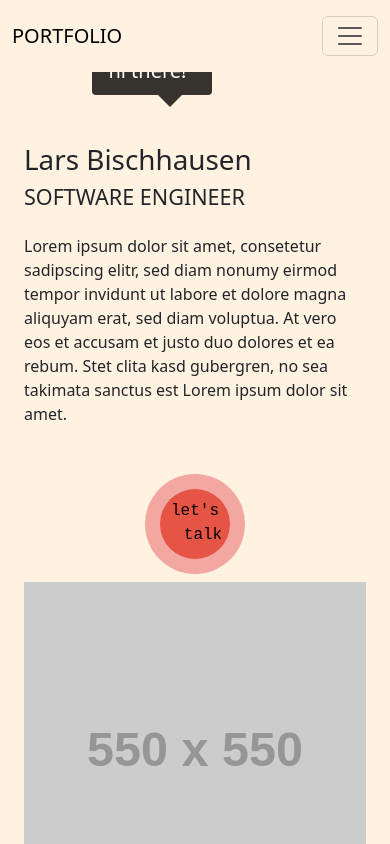
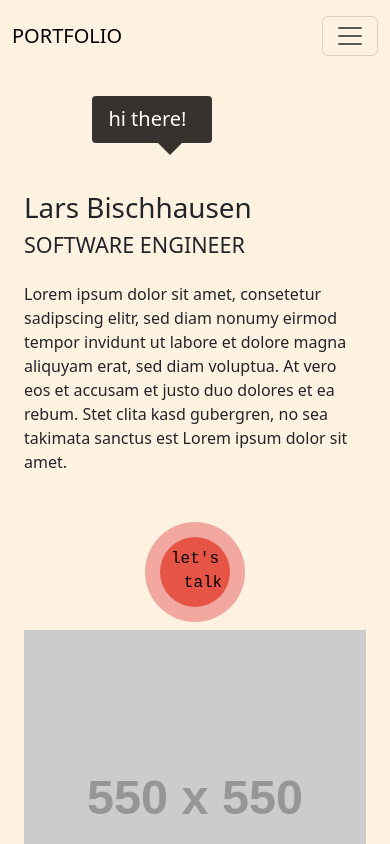
Before and after one commit to Laars1/portfolio, an Angular app: page / in a window 390 px wide. Shown: the top 844 px of the page. Built offline with nearby package versions, Linux system fonts and the light colour scheme.

Commit message:
fixed screen size on mobile

```diff
--- a/src/app/core/home/home.component.html
+++ b/src/app/core/home/home.component.html
@@ -1,4 +1,4 @@
-<div class="row p-0 h-100 align-items-center">
+<div class="row p-0 min-vh-100 align-items-center mt-5 mt-md-0">
   <div class="col-md-6 col-12">
     <p class="bubble mb-5">hi there!</p>
     <h1>Lars Bischhausen</h1>
@@ -17,7 +17,7 @@
       </div>
     </div>
   </div>
-  <div class="col-md-6 col-12 text-center">
+  <div class="col-md-6 col-12">
     <img src="https://placehold.co/550x550" class="img-fluid" />
   </div>
 </div>
--- a/src/app/shared/components/portfolio-section/portfolio-section.component.html
+++ b/src/app/shared/components/portfolio-section/portfolio-section.component.html
@@ -1,9 +1,9 @@
 <section>
   <div
     [ngClass]="this.alternativeColor ? 'bg-alternative' : 'bg-default'"
-    class="vh-100"
+    class="min-vh-100"
   >
-    <div class="container vh-100 pt-5 pb-5">
+    <div class="container pt-5 pb-5">
       <ng-content></ng-content>
     </div>
   </div>
```
